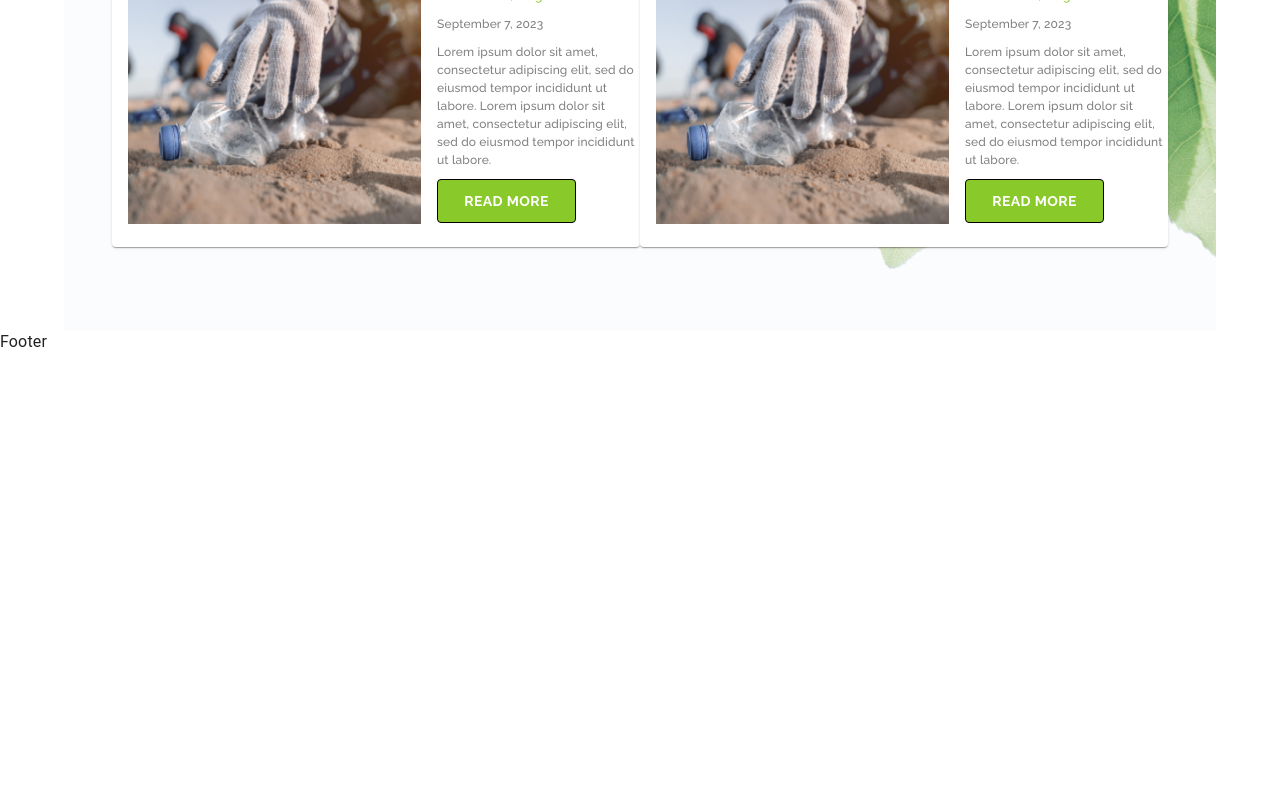
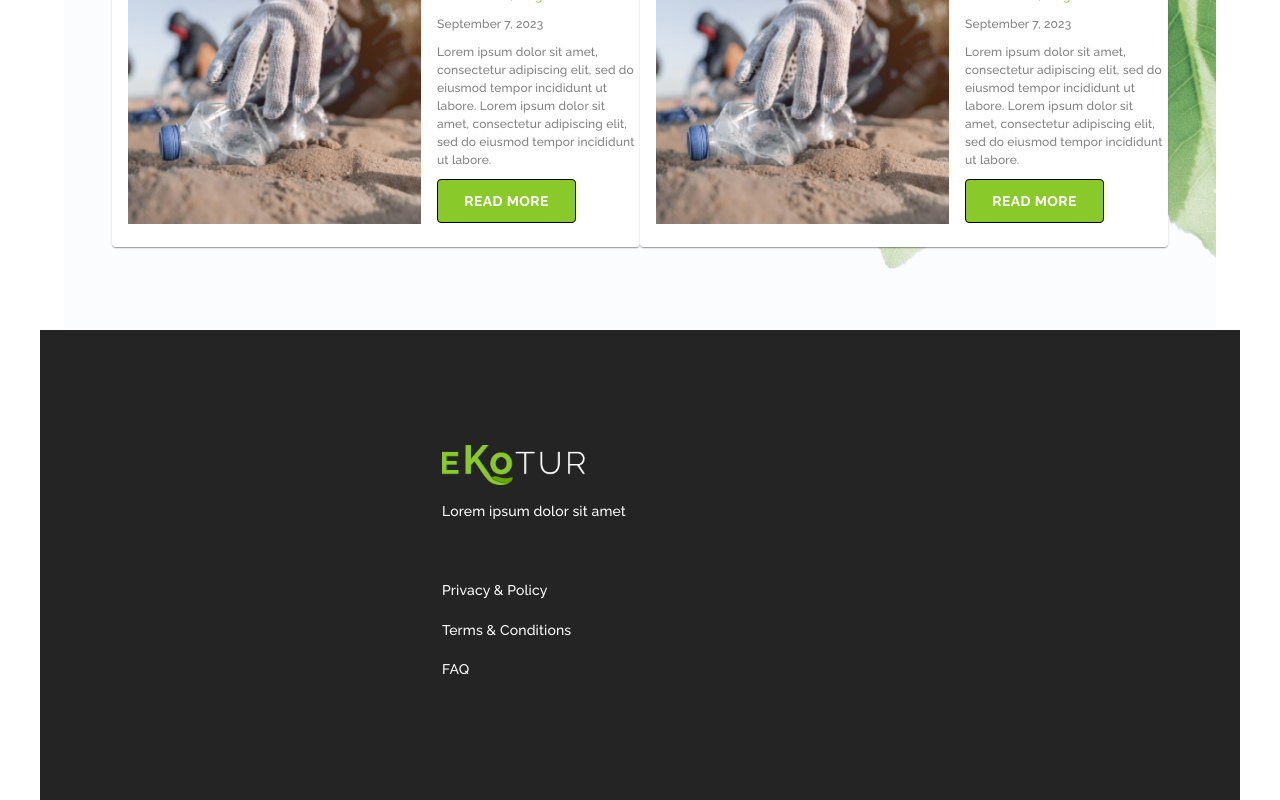
Before and after one commit to vavva1987/ecotour-project, a React (Create React App) app: page /blog in a window 1280 px wide. Shown: the part 4683-5483 px from the top of the page. Before the commit the page ends 5037 px from the top, so only its background shows below. Built offline with nearby package versions, Linux system fonts and the light colour scheme.

Commit message:
added FirstFooterComponent

```diff
--- /dev/null
+++ b/src/components/Footer/FirstFooterComponent.tsx
@@ -0,0 +1,37 @@
+import { Container, Link } from '@mui/material'
+import './FooterStyle.scss'
+import FooterLogo from './FooterLogo'
+
+type Props = {}
+
+const FirstFooterComponent = (props: Props) => {
+    return (
+        <Container
+            maxWidth="xs"
+            sx={{
+                display: 'flex',
+                flexDirection: 'column',
+                height: '240px',
+                padding: '0',
+            }}
+        >
+            <div className="footer-logo-title">
+                <FooterLogo />
+                <p>Lorem ipsum dolor sit amet</p>
+            </div>
+            <Container
+                className="footer-item"
+                sx={{
+                    display: 'flex',
+                    flexDirection: 'column',
+                }}
+            >
+                <Link>Privacy & Policy</Link>
+                <Link>Terms & Conditions</Link>
+                <Link>FAQ</Link>
+            </Container>
+        </Container>
+    )
+}
+
+export default FirstFooterComponent
--- /dev/null
+++ b/src/components/Footer/FooterLogo.tsx
@@ -0,0 +1,10 @@
+import logo from '../../assets/brand-logo(1).png'
+import './FooterStyle.scss'
+
+type Props = {}
+
+const FooterLogo = (props: Props) => {
+    return <img className="footer-logo" src={logo} alt={logo} />
+}
+
+export default FooterLogo
--- /dev/null
+++ b/src/components/Footer/FooterStyle.scss
@@ -0,0 +1,37 @@
+.footer-logo {
+    width: 143px;
+    height: 40px;
+    margin: 0;
+    padding: 0;
+}
+
+.footer-logo-title {
+    p {
+        font-family: Raleway;
+        font-size: 14px;
+        font-style: normal;
+        font-weight: 500;
+        line-height: 140.625%;
+        margin: 10px 0;
+        padding: 0;
+    }
+}
+
+.footer-item {
+    padding: 0;
+    margin: 0;
+    margin-top: 40px;
+    a {
+        text-decoration: none;
+        color: #ffffff;
+        font-family: Raleway;
+        font-size: 14px;
+        font-style: normal;
+        font-weight: 500;
+        line-height: 140.625%;
+        margin: 10px 0;
+        &:hover {
+            color: #8ac92a;
+        }
+    }
+}
--- a/src/layout/Footer.tsx
+++ b/src/layout/Footer.tsx
@@ -1,7 +1,25 @@
+import { Container } from '@mui/material'
+import '../components/Footer/FooterStyle.scss'
+import FirstFooterComponent from 'components/Footer/FirstFooterComponent'
+
 type Props = {}
 
 const Footer = (props: Props) => {
-    return <div>Footer</div>
+    return (
+        <Container
+            maxWidth="lg"
+            sx={{
+                bgcolor: '#252424',
+                color: '#ffffff',
+                height: '470px',
+                display: 'flex',
+                justifyContent: 'center',
+                alignItems: 'center',
+            }}
+        >
+            <FirstFooterComponent />
+        </Container>
+    )
 }
 
 export default Footer
```
Also changed, not shown: src/components/Footer/SecondFooterComponent.tsx (added, +9 -0 lines), src/components/Footer/ThirdFooterComponent.tsx (added, +9 -0 lines).
